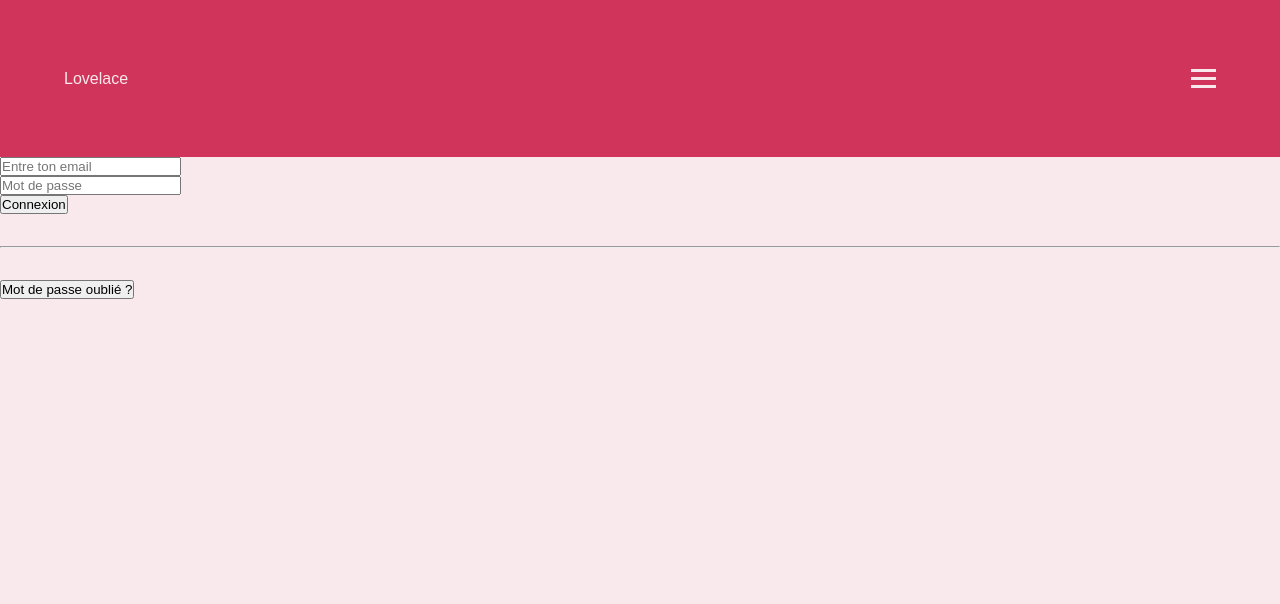
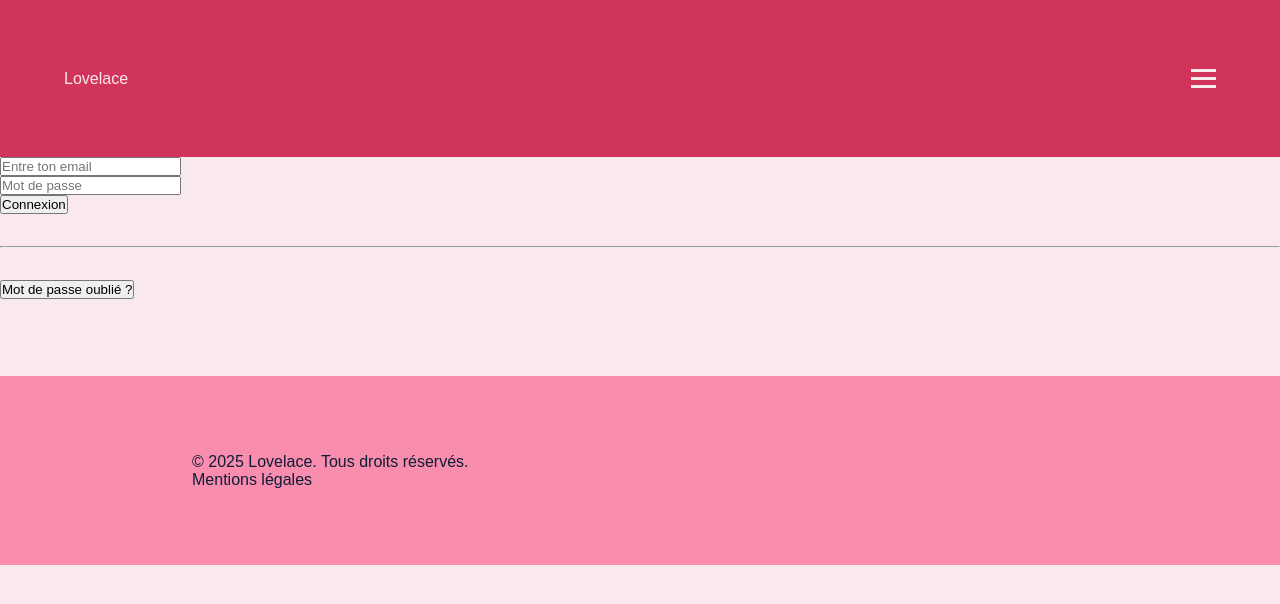
Before and after one commit to Elessiah/Lovelace, a Next.js app: page /login in a window 1280 px wide. Shown: the top 604 px of the page. Built offline with nearby package versions, Linux system fonts and the light colour scheme; no server answers; the database is empty.

Commit message:
Amelioration de la Navbar et positionnement du footer sur toutes les pages

```diff
--- a/src/app/globals.css
+++ b/src/app/globals.css
@@ -45,6 +45,7 @@ a {
   }
 } */
 
+/* Buttons CTA */
 .ctaButton{
   background-color: var(--pink);
   color: var(--foreground);
@@ -54,6 +55,11 @@ a {
   font-size: 1.2em;
   font-weight: bold;
   cursor: pointer;
+}
+
+.ctaButton:hover{
+  background-color: var(--cherry);
+  color: var(--background);
 }
 
 h2 {
@@ -74,6 +80,11 @@ h2 {
   display: flex;
   align-items: center;
   justify-content: space-between;
+}
+
+.navMenu{
+  display: flex;
+  gap: 2rem;
 }
 
 /* NavBar burger */
@@ -116,8 +127,26 @@ h2 {
 .menu{
   display: none;
   position: absolute;
+  top: 80%;
+  left: 50%;
+  transform: translateX(-50%);
+  width: 100%;
+  background-color: var(--cherry);
+  text-align: center;
+  padding: 0.5rem 0;
 }
 
 .menu.open{
   display: block;
 }
+
+.menu.open ul li{
+  margin: 2rem 0;
+}
+
+/* Footer */
+.footer{
+    background: var(--pink);
+    margin-top: 6%;
+    padding: 6% 15%;
+}
--- a/src/app/layout.tsx
+++ b/src/app/layout.tsx
@@ -4,6 +4,7 @@ import { Geist, Geist_Mono } from "next/font/google";
 import "./globals.css";
 import ClientWrapper from "./components/ClientWrapper"; // <- import
 import Navbar from "@/components/Navbar";
+import Footer from "@/components/Footer";
 
 const geistSans = Geist({
   variable: "--font-geist-sans",
@@ -31,6 +32,7 @@ export default function RootLayout({
         <ClientWrapper>
           <Navbar />
           {children} {/* Tout ce qui est client (useSearchParams, useState...) est dans le suspense */}
+          <Footer />
         </ClientWrapper>
       </body>
     </html>
--- a/src/app/page.tsx
+++ b/src/app/page.tsx
@@ -89,10 +89,6 @@ export default function Home() {
           </div>
         </div>
       </div>
-      <div className={styles.footer}>
-        <p>&copy; 2025 Lovelace. Tous droits réservés.</p>
-        <Link href="/legal">Mentions légales</Link>
-      </div>
     </div>
   )
 }
--- /dev/null
+++ b/src/components/Footer.tsx
@@ -0,0 +1,10 @@
+import Link from 'next/link';
+
+export default function Footer() {
+    return (
+    <div className="footer">
+        <p>&copy; 2025 Lovelace. Tous droits réservés.</p>
+        <Link href="/legal">Mentions légales</Link>
+    </div>
+    )
+}
```
